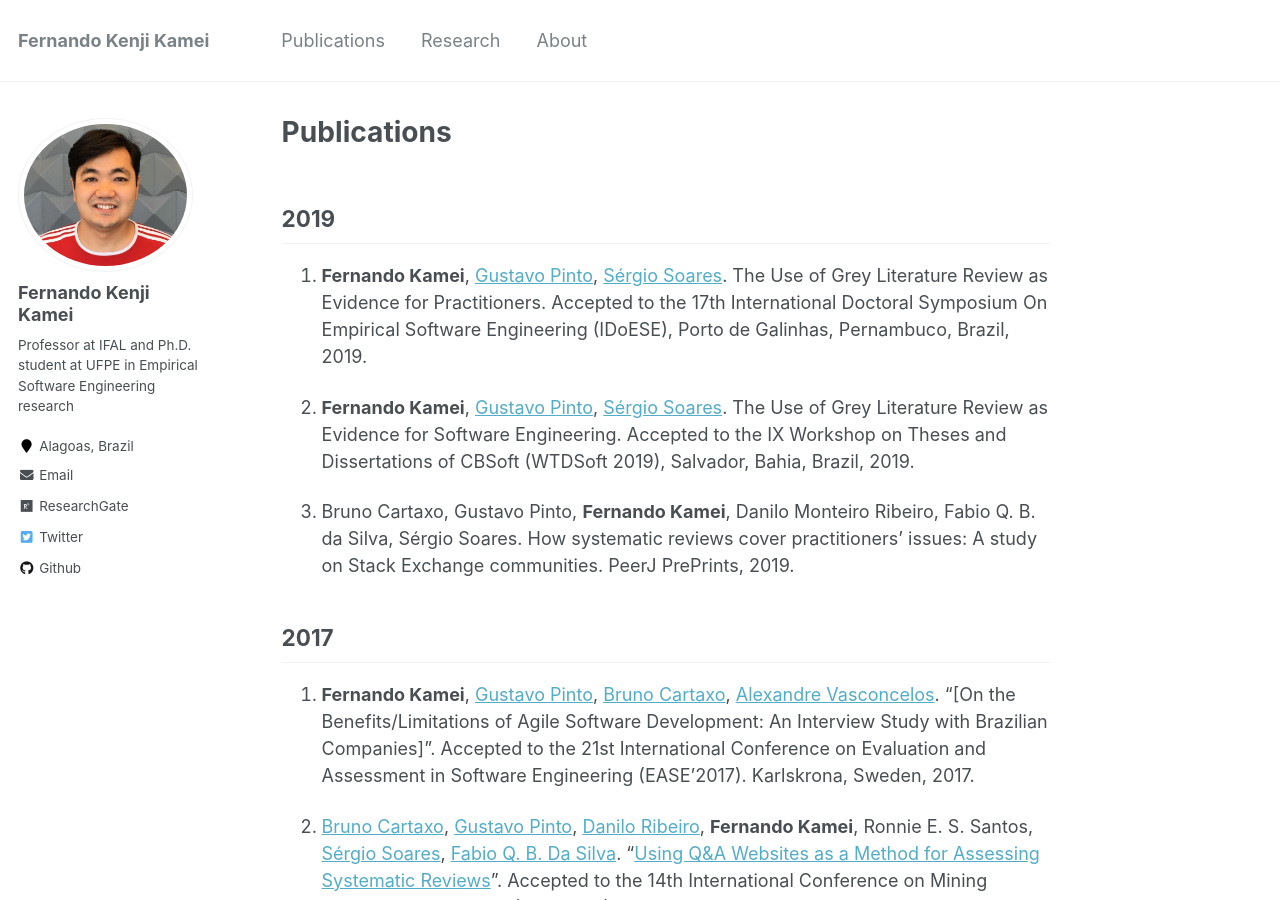
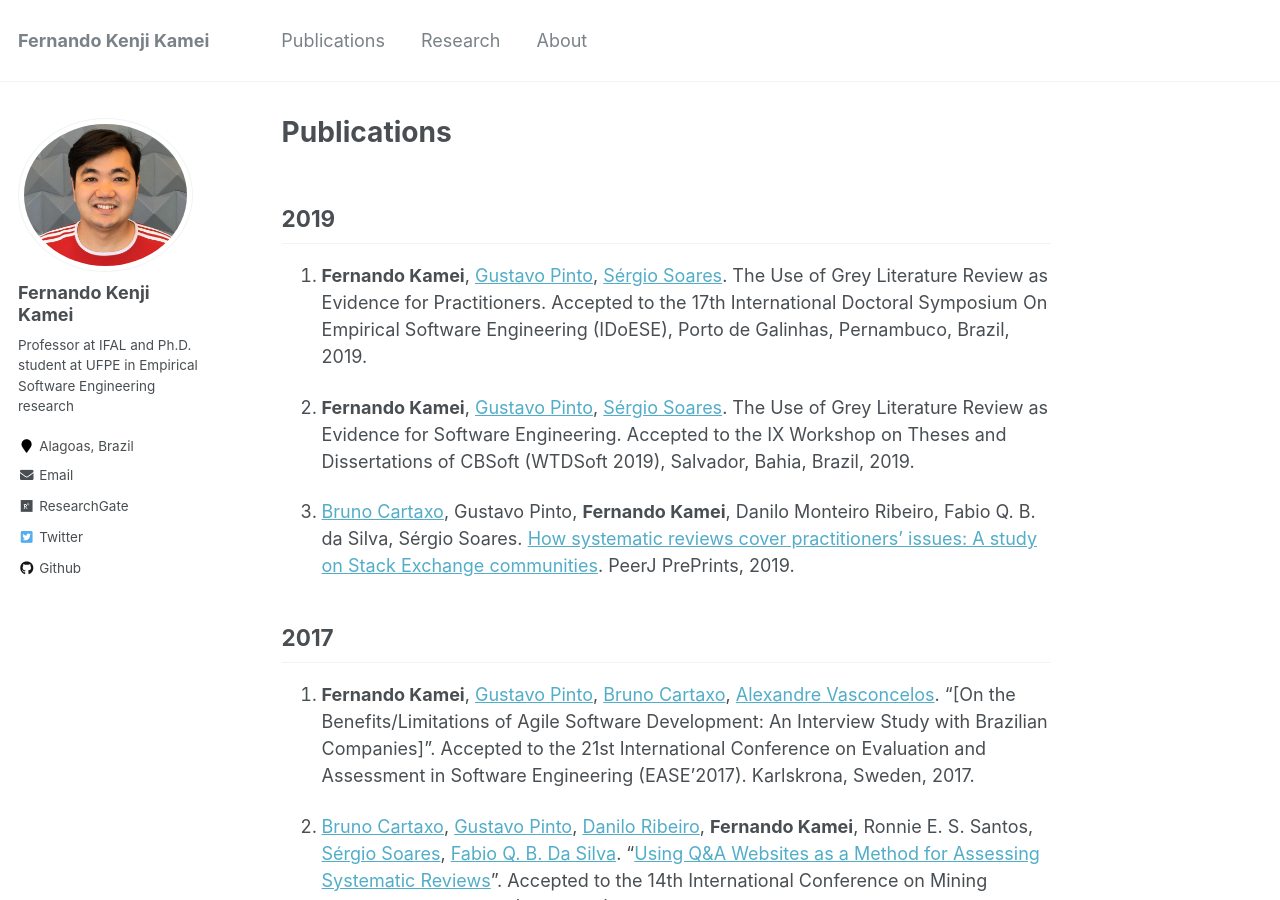
Before and after one commit to fkenjikamei/fkenjikamei.github.io, a Jekyll site: the page built from _pages/publications.md, in a window 1280 px wide and 900 px high. Built offline with Jekyll 4.4.1, drawn with Linux system fonts in a browser that asks for light colours; part of the change alters nothing that is shown.

```diff
--- a/_pages/publications.md
+++ b/_pages/publications.md
@@ -12,7 +12,7 @@ author_profile: true
 2. **Fernando Kamei**, [Gustavo Pinto](http://gustavopinto.org), [S&eacute;rgio Soares](http://www.cin.ufpe.br/~scbs/). The Use of Grey Literature Review as Evidence for Software
 Engineering. Accepted to the IX Workshop on Theses and Dissertations of CBSoft (WTDSoft 2019), Salvador, Bahia, Brazil, 2019.
 
-3. Bruno Cartaxo, Gustavo Pinto, **Fernando Kamei**, Danilo Monteiro Ribeiro, Fabio Q. B. da Silva, Sérgio Soares. How systematic reviews cover practitioners’ issues: A study on Stack Exchange communities. PeerJ PrePrints, 2019.
+3. [Bruno Cartaxo](http://brunocartaxo.com), Gustavo Pinto, **Fernando Kamei**, Danilo Monteiro Ribeiro, Fabio Q. B. da Silva, Sérgio Soares. [How systematic reviews cover practitioners’ issues: A study on Stack Exchange communities](https://peerj.com/preprints/27610v1/). PeerJ PrePrints, 2019.
 
 
 ## 2017
```
